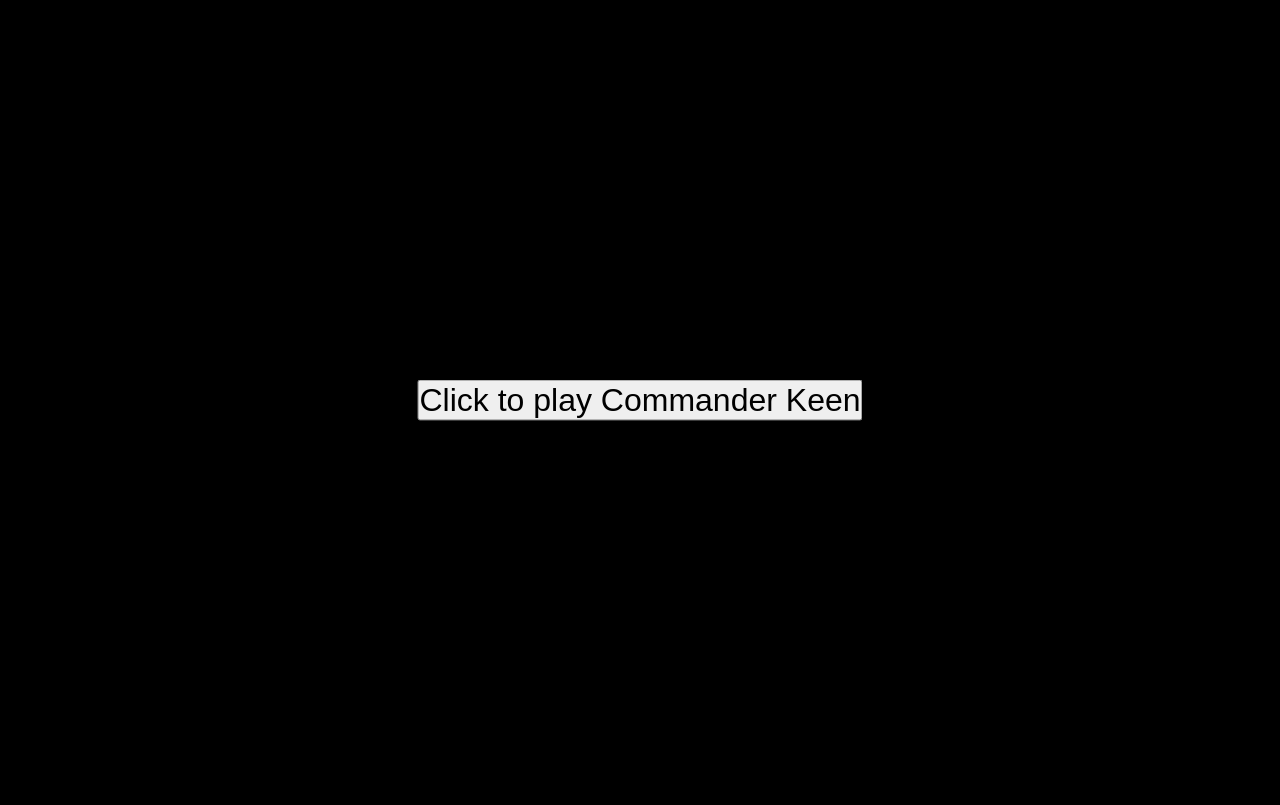
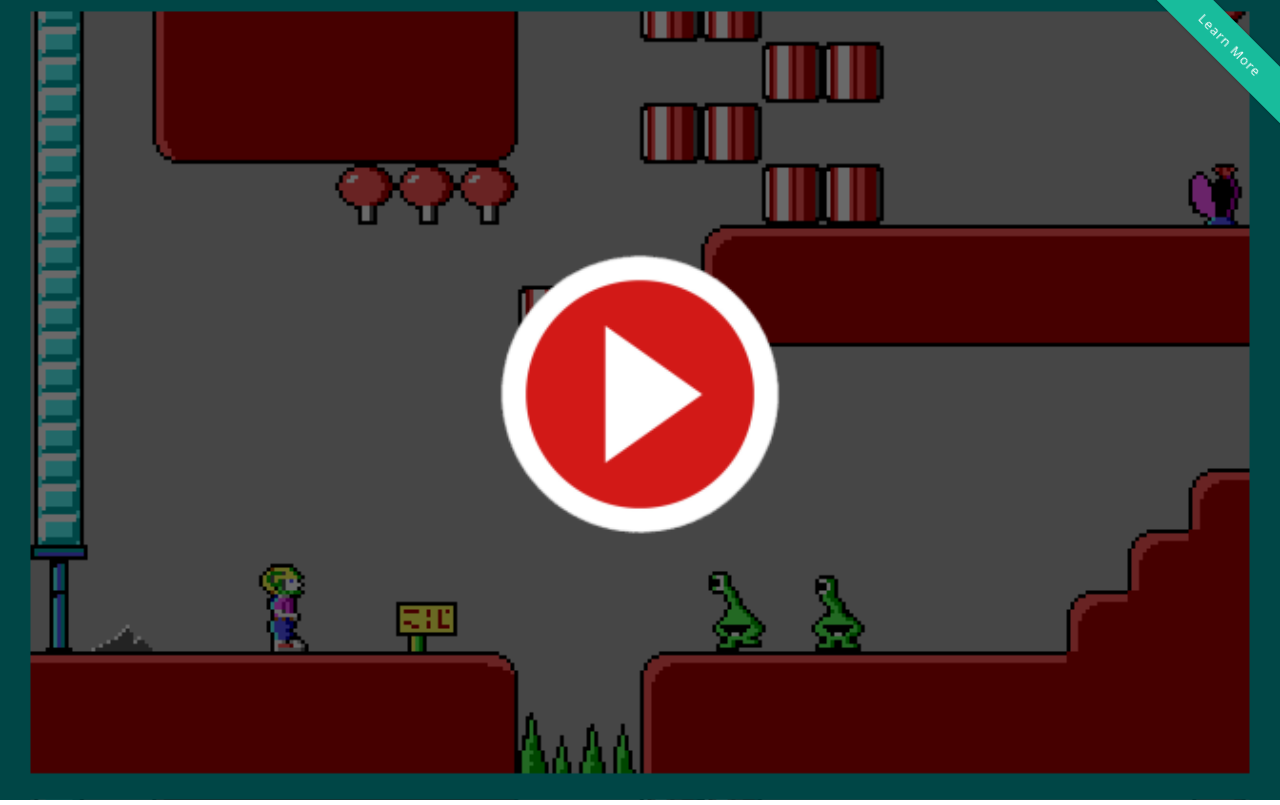
Before and after one commit to jamesfmackenzie/chocolatekeen, a plain HTML site: page docs/index.html in a window 1280 px wide. Drawn offline with Linux system fonts and the light colour scheme.

Commit message:
Update custom shell

```diff
--- a/docs/index.html
+++ b/docs/index.html
@@ -5,53 +5,82 @@
     <meta http-equiv="Content-Type" content="text/html; charset=utf-8">
     <title>Commander Keen in WebAssembly</title>
     <style>
-      body {
-        font-family: arial;
+      * {
         margin: 0;
-        padding: none;
-        background-color: black;
+        padding: 0;
       }
 
-      div.emscripten_border { height: 100vh; position: relative; }
-      .emscripten { padding:0; margin:0; display: block; position: absolute; top: 50%; left: 50%; transform: translate(-50%, -50%); }
-      div.emscripten { text-align: center; }
-
-      /* the canvas *must not* have any border or padding, or mouse coords will be wrong */
-      canvas.emscripten { border: 0px none; background-color: black; }
-
-      .center {
-        height: 200px;
-  position: relative;
-  border: 3px solid green;
+      html, body {
+        height: 100%;
       }
 
-.center p {
-  margin: 0;
+      body {
+        font-family: 'Noto Sans', sans-serif;
+      }
+
+      .wrapper {
+        background-color: #111;
+        height: 100%;
+        text-align: center;
+      }
+
+      .wrapper .inner {
+        background:url('background.png');
+        background-size: 100%;
+        height: 100%;
+        width: 160vh;
+        cursor: pointer;
+      }
+
+      canvas {
+        outline: none;
+      }
+
+      @import url('https://fonts.googleapis.com/css?family=Noto+Sans:400,700');
+
+      .corner-ribbon {
+        width: 200px;
+        background: #e43;
         position: absolute;
-  top: 50%;
-  left: 50%;
-  transform: translate(-50%, -50%);
+        top: 25px;
+        left: -50px;
+        text-align: center;
+        line-height: 40px;
+        letter-spacing: 1px;
+        color: #f0f0f0;
+        transform: rotate(-45deg);
+        -webkit-transform: rotate(-45deg);
+        font-size: 10pt;
+        position: fixed;
+        box-shadow: 0 0 3px rgba(0,0,0,.3);
+        background: #18bc9c;
+      }
+
+      .corner-ribbon.top-right{
+        top: 25px;
+        right: -50px;
+        left: auto;
+        transform: rotate(45deg);
+        -webkit-transform: rotate(45deg);
+      }
+
+      .corner-ribbon a {
+        text-decoration: none;
+        color: white;
       }
     </style>
   </head>
   <body>
-
-    <div class="emscripten_border">
-      <canvas class="emscripten" id="canvas" oncontextmenu="event.preventDefault()" tabindex=-1></canvas>
-      <button class="emscripten" id="startButton" style="font-size:32px;" onclick="startGame()">Click to play Commander Keen</button>
+    <div class="corner-ribbon top-right">
+      <a href="https://github.com/jamesfmackenzie/chocolatekeen" target="_blank">Learn More</a>
     </div>
-
+    <div class="wrapper">
+      <canvas class="inner" id="canvas" oncontextmenu="event.preventDefault()" tabindex=-1></canvas>
+    </div>
     <script type='text/javascript'>
 var Module = {
   preRun: [],
   postRun: [],
-        print: (function() {
-          // do nothing
-        })(),
-        printErr: function(text) {
-          if (arguments.length > 1) text = Array.prototype.slice.call(arguments).join(' ');
-          console.error(text);
-        },
   canvas: (function() {
     var canvas = document.getElementById('canvas');
 
@@ -62,9 +91,6 @@
 
     return canvas;
   })(),
-        setStatus: function(text) {
-          // do nothing
-        },
   totalDependencies: 0,
   monitorRunDependencies: function(left) {
     this.totalDependencies = Math.max(this.totalDependencies, left);
@@ -87,8 +113,6 @@ function isDataURI(filename) {
       filename.startsWith(dataURIPrefix) :
       filename.indexOf(dataURIPrefix) === 0;
 }
-
-
 
 // Copied from https://github.com/strophe/strophejs/blob/e06d027/src/polyfills.js#L149
 
@@ -196,10 +220,9 @@ function intArrayToString(array) {
   return ret.join('');
 }
 
+var alreadyStarted = false;
+
 function startGame() {
-
-          document.getElementById('startButton').style.display = "none";
-
   var emterpretURL = 'data.binary';
   var emterpretXHR = new XMLHttpRequest();
   emterpretXHR.open('GET', emterpretURL, true);
@@ -217,11 +240,20 @@ function startGame() {
     var script = document.createElement('script');
     script.src = "chocolate-keen.js";
     document.body.appendChild(script);
+  };
 
-          };
   emterpretXHR.send(null);
 }
 
+function canvasClick() {
+  if (!alreadyStarted) {
+    alreadyStarted = true;
+    startGame();
+    document.getElementById('canvas').removeEventListener('click', canvasClick);
+  }
+}
+
+document.getElementById('canvas').addEventListener('click', canvasClick);
     </script>
   </body>
 </html>
```
Also changed, not shown: docs/background.png (added). Lines whose indentation alone changed are shown as unchanged.
